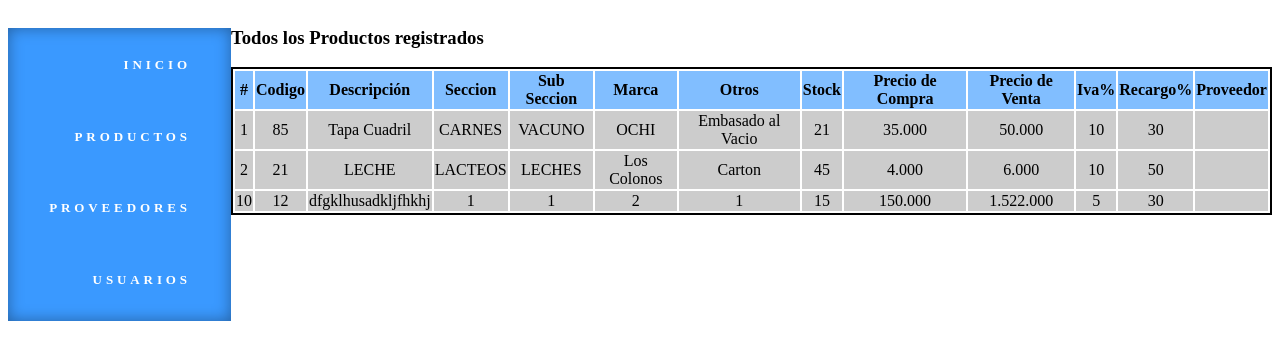
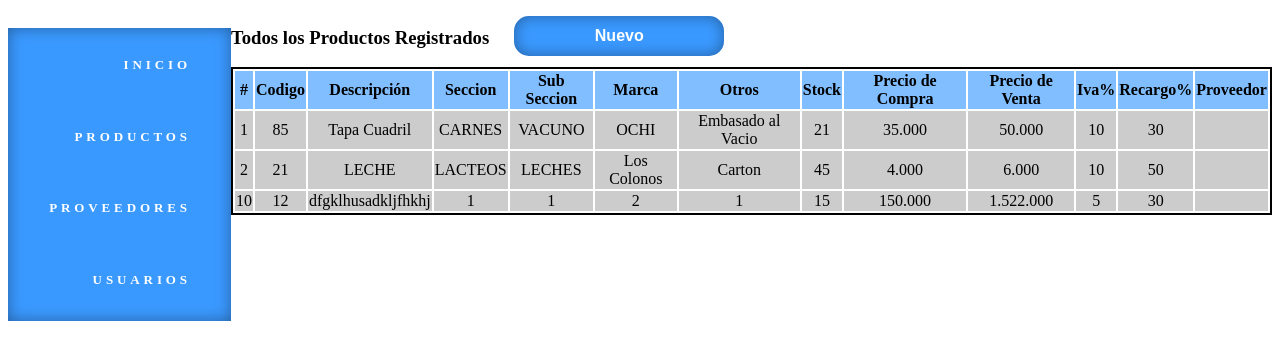
Before and after one commit to alex2rive3/ABM-de-productos, a PHP site: page /productos.php in a window 1280 px wide. Shown: the top 360 px of the page. Run offline with PHP 8.4, Linux system fonts and the light colour scheme; a user stored in the database is signed in; data comes from the database, SQL or seed files in the repository; data that the repository does not hold is empty.

Commit message:
tabla de productos listo

```diff
--- a/libs/estiloProductos.css
+++ b/libs/estiloProductos.css
@@ -12,3 +12,23 @@ tbody{
     background-color: #ccc;
     text-align: center;
 }
+.contenedor-Titulo{
+    display: flex;
+}
+
+.link{
+    margin-left: 53%;
+}
+
+.boton{
+    width: 210px;
+    height: 40px;
+    margin: 8px 25px;
+    border-radius: 15px;
+    border: none;
+    color: #fff;
+    font-size: 16px;
+    font-weight: 700;
+    background: #3A99FF;
+    box-shadow: inset 0 0 15px 0px rgba(0, 0, 0, 0.37);
+}
--- a/productos.php
+++ b/productos.php
@@ -34,7 +34,10 @@ if (!$_SESSION['id']) {
             </main>
         </div>
         <div>
-        <h3>Todos los Productos registrados</h3>
+            <div class= "contenedor-Titulo">
+                <h3>Todos los Productos Registrados</h3>
+                <a href="index.php"><button class = "boton">Nuevo</button></a>
+            </div>
                 <table>
                     <thead>
                         <tr>
@@ -80,5 +83,7 @@ if (!$_SESSION['id']) {
                 </table>
             </div>
             </div>
+        </div>
+    </div>
 </body>
 </html>
```
Lines whose indentation alone changed are shown as unchanged.
